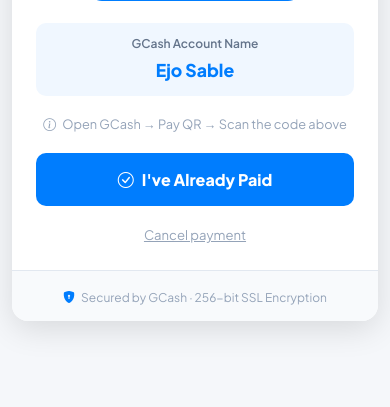
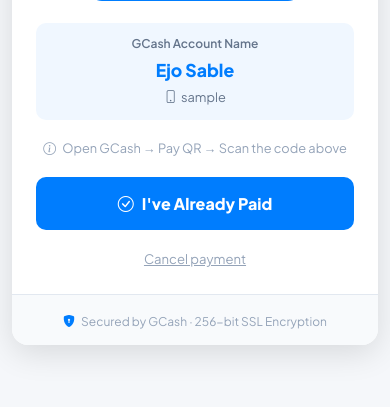
Before and after one commit to EJOENZZZ/Pythonbooking, a Flask app: page /gcash in a window 390 px wide. Shown: the part 669-1076 px from the top of the page. Run offline with Flask 3, Linux system fonts and the light colour scheme; the visitor is signed in with stand-in values (Sample User, id 1).

Commit message:
Show user registered phone number on GCash payment page

```diff
--- a/templates/gcash.html
+++ b/templates/gcash.html
@@ -37,6 +37,9 @@
         <div style="background:#f0f7ff;border-radius:10px;padding:.8rem;margin-bottom:1.2rem;">
           <div style="font-size:.75rem;color:#64748b;font-weight:600;">GCash Account Name</div>
           <div style="font-size:1.1rem;font-weight:800;color:#007DFE;margin-top:.2rem;">Ejo Sable</div>
+          <div style="font-size:.8rem;color:#64748b;margin-top:.3rem;">
+            <i class="bi bi-phone me-1"></i>{{ session.user_phone or 'No phone number saved' }}
+          </div>
         </div>
 
         <div style="font-size:.8rem;color:#94a3b8;margin-bottom:1.2rem;">
```
